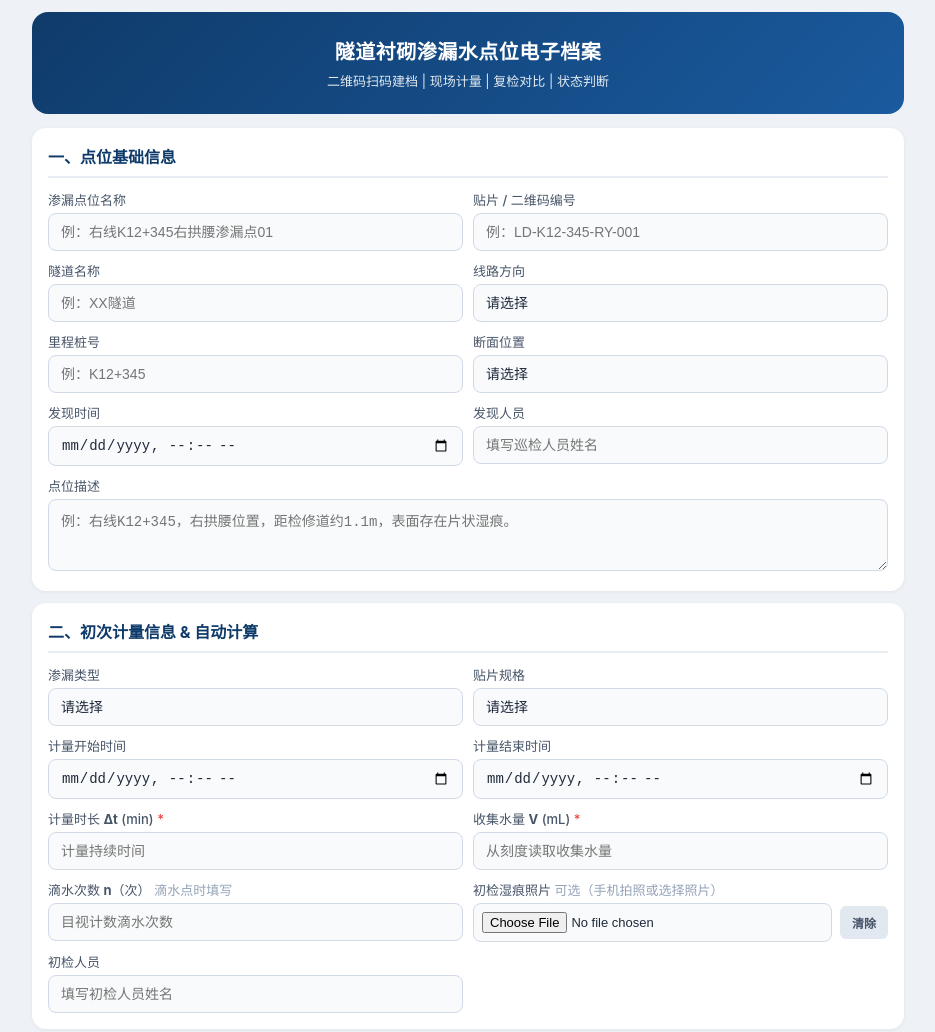
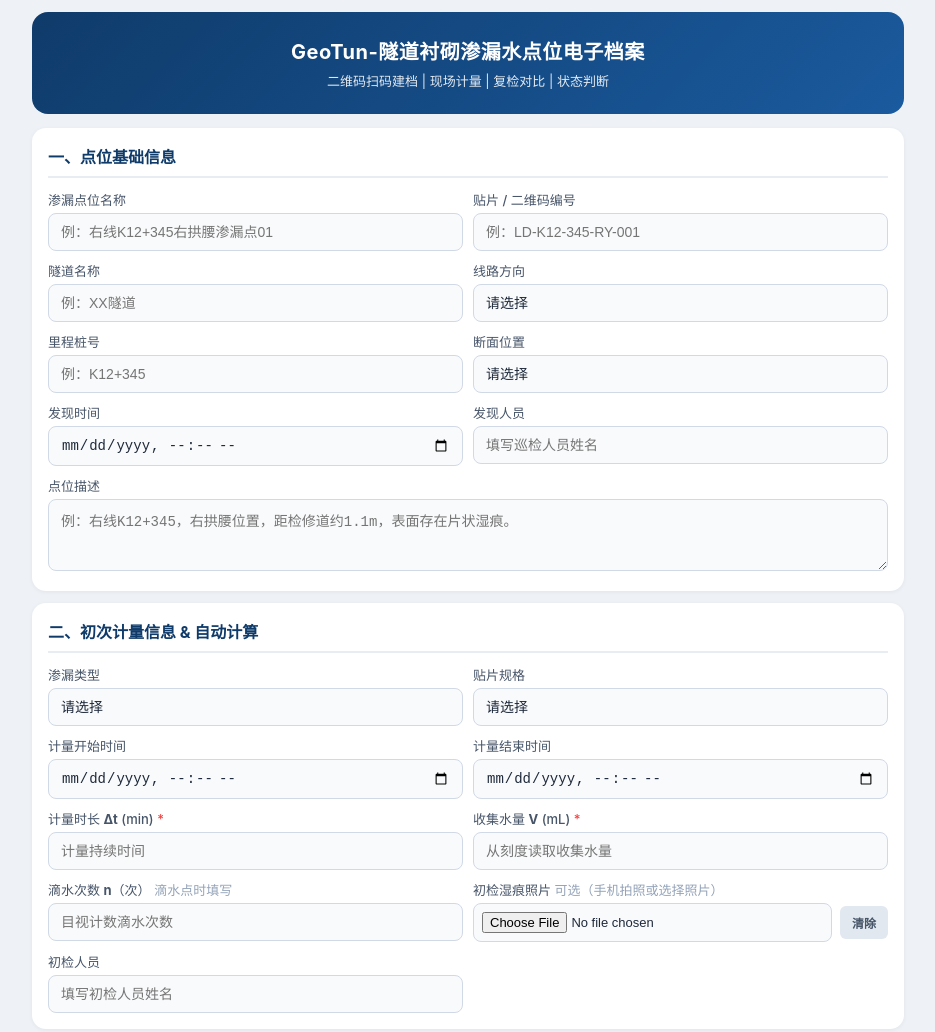
Before and after one commit to HaHatunnel/tunnel-leakage-archive, a plain HTML site: page index.html in a window 1280 px wide. Shown: the top 1032 px of the page, without its empty margins (172-1107 px from the left). Drawn offline with Linux system fonts and the light colour scheme.

Commit message:
Update index.html

```diff
--- a/index.html
+++ b/index.html
@@ -96,7 +96,7 @@ button.amber{background:#d97706}
 
 <div class="container">
 <div class="header">
-<h1>隧道衬砌渗漏水点位电子档案</h1>
+<h1>GeoTun-隧道衬砌渗漏水点位电子档案</h1>
 <p>二维码扫码建档 | 现场计量 | 复检对比 | 状态判断</p>
 </div>
 
```
